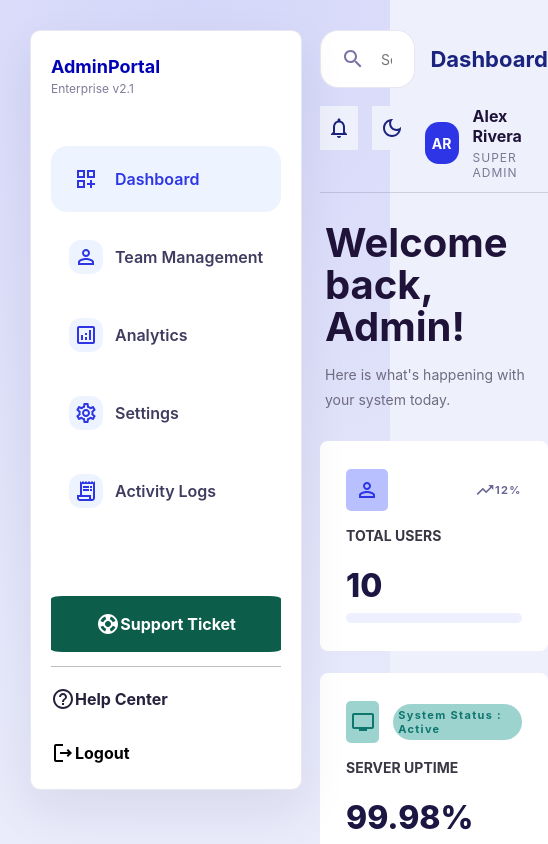
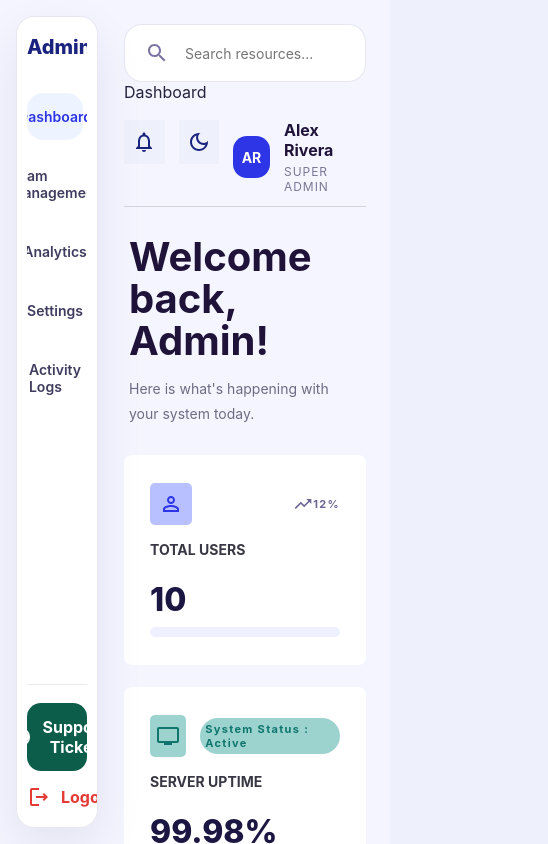
Before and after one commit to karansonimj2001/reactapp, a React (Vite) app: page /dashboard in a window 390 px wide. Both pictures are taken after typing "name@example.com", "Sample123" into the empty fields and a click on the button "Login →". Shown: the top 844 px of the page, 548 px wide, since content can reach past the window. Built offline with nearby package versions, Linux system fonts and the light colour scheme.

Commit message:
fixed the issues

```diff
--- a/src/App.css
+++ b/src/App.css
@@ -252,13 +252,12 @@
   gap: 10px;
 }
 .admin-shell {
+
   display: flex;
-  gap: 28px;
-  padding: 30px 30px 30px 320px;
+
   min-height: 100vh;
-  width: min(1400px, 100%);
-  margin: 0 auto;
-  align-items: flex-start;
+
+  background: #f4f5ff;
 }
 .pagination-bar {
   display: flex;
@@ -291,168 +290,340 @@
   font-weight: 500;
   color: #4b5563;
 }
-/* Sidebar - Fixed */
+/* =========================
+   SIDEBAR LAYOUT
+========================= */
+
 .sidebar {
+
   position: fixed;
-  left: 30px;
-  /* top: 90px; */
-  /* width: 260px; */
-  max-height: 90%;
+
+  top: 16px;
+  left: 16px;
+  bottom: 16px;
+
+  width: 270px;
+
+  background: rgba(255, 255, 255, 0.98);
+
+  border: 1px solid rgba(93, 87, 156, 0.14);
+
+  border-radius: 18px;
+
+  box-shadow:
+    0 20px 50px rgba(26, 20, 67, 0.08);
+
+  padding: 22px 18px;
+
+  z-index: 100;
+
+  /* IMPORTANT */
+  display: flex;
+  flex-direction: column;
+  justify-content: space-between;
+
+  overflow: hidden;
+}
+
+/* =========================
+   TOP SIDEBAR CONTENT
+========================= */
+
+.sidebar-brand {
+
+  display: flex;
+  flex-direction: column;
+
+  flex: 1;
+
   overflow-y: auto;
   overflow-x: hidden;
 
-  background: rgba(255, 255, 255, 0.98);
-  border: 1px solid rgba(93, 87, 156, 0.14);
-  border-radius: 10px;
-  box-shadow: 0 20px 50px rgba(26, 20, 67, 0.08);
-  padding: 25px 20px;
-
-  z-index: 100;
+  padding-right: 4px;
 }
 
-.main-content {
-  flex: 1;
-  min-width: 0;
-}
-.sidebar-brand {
-  align-items: center;
-  margin-bottom: 34px;
-}
+/* LOGO AREA */
+
 .sidebar-brand div:nth-child(1) {
-padding-bottom: 50px;
-}
-.top-search{
-  display: flex;
-  align-items: center;
-  gap: 15px;
 
-}
-.page-title{
-  font-size: 22px;
-  font-weight: 700;
-  color: #1a237e;
-}
-.sidebar-brand .brand-mark {
-  width: 48px;
-  height: 48px;
-  border-radius: 16px;
-  background: #eef0ff;
-  font-weight: 700;
-  color: #2d35e6;
-  display: grid;
-  place-items: center;
+  padding-bottom: 34px;
 }
 
+/* =========================
+   BRAND
+========================= */
+
 .sidebar-brand .brand-title {
-  font-size: 18px;
-  font-weight: 700;
+
+  font-size: 20px;
+  font-weight: 800;
+
+  color: #1a237e;
+
   margin: 0;
 }
 
 .sidebar-brand .brand-subtitle {
-  margin: 4px 0 0;
+
+  margin-top: 6px;
+
   font-size: 12px;
+
   color: #7f7c99;
 }
 
+/* =========================
+   NAVIGATION
+========================= */
+
 .sidebar-nav {
-  display: grid;
+
+  display: flex;
+  flex-direction: column;
+
   gap: 12px;
 }
 
+/* =========================
+   NAV ITEM
+========================= */
+
 .nav-item {
+
   display: flex;
   align-items: center;
-  gap: 12px;
+
+  gap: 14px;
+
   width: 100%;
-  border: 0;
+
+  border: none;
+
   border-radius: 16px;
-  padding: 16px 18px;
+
+  padding: 15px 16px;
+
   background: transparent;
+
   color: #3f3c5f;
+
+  font-size: 14px;
+  font-weight: 600;
+
+  text-align: left;
+
   cursor: pointer;
-  font-weight: 600;
-  text-align: left;
-  transition: background 0.2s ease, color 0.2s ease;
+
+  transition: all 0.25s ease;
 }
 
-.nav-item:hover:not(.disabled) {
+.nav-item:hover {
+
   background: rgba(56, 89, 208, 0.08);
 }
 
 .nav-item.active {
+
   background: #eef4ff;
+
   color: #2d35e6;
 }
 
-.nav-item.disabled {
-  opacity: 0.45;
-  cursor: not-allowed;
-}
+/* =========================
+   NAV ICON
+========================= */
 
 .nav-icon {
-  display: inline-flex;
+
+  display: flex;
   align-items: center;
   justify-content: center;
-  width: 34px;
-  height: 34px;
+
+  min-width: 36px;
+  width: 36px;
+  height: 36px;
+
   border-radius: 12px;
+
   background: #eef4ff;
+
   color: #2d35e6;
 }
 
-.support-ticket {
-  justify-content:center;
-  align-items:center;
+/* =========================
+   FOOTER
+========================= */
+
+.sidebar-footer {
+
+  padding-top: 18px;
+
+  border-top: 1px solid rgba(0,0,0,0.08);
+
   display: flex;
-  margin-top: 18px;
-  border: 0;
-  border-radius: 5%;
-  background: #0d5d4b;
-  color: #ffffff;
-  font-weight: 700;
-  padding: 16px;
-  cursor: pointer;
+  flex-direction: column;
+
+  gap: 14px;
+
+  margin-top: 20px;
 }
 
-.sidebar-footer {
-  padding-top: 20px;
-  margin-top: 24px;
-  display: grid;
-  gap: 14px;
+/* =========================
+   SUPPORT BUTTON
+========================= */
+
+.support-ticket {
+
+  display: flex;
+  align-items: center;
+  justify-content: center;
+
+  gap: 10px;
+
+  width: 100%;
+
+  border: none;
+
+  border-radius: 14px;
+
+  background: #0d5d4b;
+
+  color: white;
+
+  font-weight: 700;
+
+  padding: 15px;
+
+  cursor: pointer;
+
+  transition: 0.2s ease;
 }
 
-.logout-button {
-  justify-content: left;
-  align-items: center;
-  display: flex;
-  text-align: left;
-  width: 100%;
-  border: 0;
-  /* border-radius: 18px; */
-  background: #ffffff;
-  padding: 16px 16px 16px 0px;
-  font-weight: 700;
-  cursor: pointer;
+.support-ticket:hover {
+
+  transform: translateY(-1px);
 }
 
+/* =========================
+   HELP CENTER
+========================= */
+
 .sidebar-help {
-    cursor: pointer;
 
-    border-top: #00000042 solid 1px;
-  padding-top: 20px;
-  margin-top: 24px;
+  display: flex;
+  align-items: center;
 
-    justify-content: left;
-  align-items: center;
-  display: flex;
-  /* color: #7b7894; */
-  /* font-size: 13px; */
-  font-weight: 700;
+  gap: 10px;
+
+  font-size: 14px;
+  font-weight: 600;
+
+  color: #444;
+
+  cursor: pointer;
+
   margin: 0;
 }
 
+/* =========================
+   LOGOUT BUTTON
+========================= */
+
+.logout-button {
+
+  display: flex;
+  align-items: center;
+
+  gap: 10px;
+
+  width: 100%;
+
+  border: none;
+
+  background: transparent;
+
+  color: #e53935;
+
+  font-weight: 700;
+
+  cursor: pointer;
+
+  padding: 0;
+}
+
+/* =========================
+   MAIN CONTENT
+========================= */
+
 .admin-main {
+
+  flex: 1;
+
+  margin-left: 300px;
+
+  padding: 24px;
+
+  min-height: 100vh;
+
+  overflow-x: hidden;
+}
+
+/* =========================
+   RESPONSIVE
+========================= */
+
+@media (max-width: 992px) {
+
+  .sidebar {
+
+    width: 240px;
+  }
+
+  .admin-main {
+
+    margin-left: 260px;
+
+    width: calc(100% - 260px);
+  }
+}
+
+@media (max-width: 768px) {
+
+  .sidebar {
+
+    width: 82px;
+
+    padding: 18px 10px;
+  }
+
+  .brand-subtitle,
+  .nav-item span:last-child,
+  .sidebar-help,
+  .logout-button span,
+  .support-ticket span {
+
+    display: none;
+  }
+
+  .admin-main {
+
+    margin-left: 100px;
+
+    width: calc(100% - 100px);
+  }
+
+  .nav-item {
+
+    justify-content: center;
+  }
+
+  .support-ticket {
+
+    padding: 14px;
+  }
+}
+
+.admin-mai {
   display: grid;
   gap: 26px;
 }
--- a/src/App.jsx
+++ b/src/App.jsx
@@ -12,108 +12,42 @@ import Settings from "./page/Settings";
 import ActivityLogs from "./page/ActivityLogs";
 
 function App() {
-
   const [user, setUser] = useState(null);
 
   useEffect(() => {
-
-    const savedUser =
-      localStorage.getItem("adminPortalUser");
+    const savedUser = localStorage.getItem("adminPortalUser");
 
     if (savedUser) {
-
-      const userObject =
-        JSON.parse(savedUser);
+      const userObject = JSON.parse(savedUser);
 
       setUser(userObject);
     }
-
   }, []);
 
   function handleLogin(userData) {
-
-    localStorage.setItem(
-      "adminPortalUser",
-      JSON.stringify(userData)
-    );
+    localStorage.setItem("adminPortalUser", JSON.stringify(userData));
 
     setUser(userData);
   }
 
-  function handleLogout() {
-
-    localStorage.removeItem(
-      "adminPortalUser"
-    );
-
-    setUser(null);
-  }
 
   // LOGIN PAGE
   if (!user) {
-    return (
-      <Login onLogin={handleLogin} />
-    );
+    return <Login onLogin={handleLogin} />;
   }
 
   // ROUTES
   return (
+    <Routes>
+      <Route path="/dashboard" element={<Dashboard user={user} />} />
 
-    <Routes>
+      <Route path="/team-management" element={<TeamManagement />} />
 
-      <Route
-        path="/"
-        element={
-          <Navigate to="/dashboard" />
-        }
-      />
+      <Route path="/analytics" element={<Analytics />} />
 
-      <Route
-        path="/dashboard"
-        element={
-          <Dashboard
-            user={user}
-            onLogout={handleLogout}
-          />
-        }
-      />
+      <Route path="/settings" element={<Settings />} />
 
-      <Route
-        path="/team-management"
-        element={
-          <TeamManagement
-            onLogout={handleLogout}
-          />
-        }
-      />
-
-      <Route
-        path="/analytics"
-        element={
-          <Analytics
-            onLogout={handleLogout}
-          />
-        }
-      />
-
-      <Route
-        path="/settings"
-        element={
-          <Settings
-            onLogout={handleLogout}
-          />
-        }
-      />
-
-      <Route
-        path="/activity-logs"
-        element={
-          <ActivityLogs
-            onLogout={handleLogout}
-          />
-        }
-      />
-
+      <Route path="/activity-logs" element={<ActivityLogs />} />
     </Routes>
   );
 }
--- a/src/Layouts/AdminLayouts.jsx
+++ b/src/Layouts/AdminLayouts.jsx
@@ -1,14 +1,23 @@
 import Sidebar from "../components/Sidebar";
 
-function AdminLayout({
-  children,
-  onLogout,
-}) {
+function AdminLayout({ children }) {
+
+  function handleLogout() {
+
+    localStorage.removeItem(
+      "adminPortalUser"
+    );
+
+    window.location.href = "/login";
+  }
 
   return (
+
     <div className="admin-shell">
 
-      <Sidebar onLogout={onLogout} />
+      <Sidebar
+        onLogout={handleLogout}
+      />
 
       <main className="admin-main">
         {children}
--- a/src/page/ActivityLogs.jsx
+++ b/src/page/ActivityLogs.jsx
@@ -1,10 +1,10 @@
 import AdminLayout from "../Layouts/AdminLayouts";
 
-function ActivityLogs({ onLogout }) {
+function ActivityLogs() {
 
   return (
 
-    <AdminLayout onLogout={onLogout}>
+    <AdminLayout>
 
       <h1>Activity Logs</h1>
 
--- a/src/page/Analytics.jsx
+++ b/src/page/Analytics.jsx
@@ -1,10 +1,10 @@
 import AdminLayout from "../Layouts/AdminLayouts";
 
-function Analytics({ onLogout }) {
+function Analytics() {
 
   return (
 
-    <AdminLayout onLogout={onLogout}>
+    <AdminLayout>
 
       <h1>Analytics Page</h1>
 
--- a/src/page/Dashboard.jsx
+++ b/src/page/Dashboard.jsx
@@ -162,7 +162,7 @@ function getInitials(name) {
   return (first + second).toUpperCase();
 }
 
-function Dashboard({ user, onLogout }) {
+function Dashboard({ user }) {
   const navigate = useNavigate();
   const location = useLocation();
   const selectedNav = location.pathname;
@@ -233,8 +233,8 @@ function Dashboard({ user, onLogout }) {
   }
 
   return (
-    <AdminLayout onLogout={onLogout}>
-      <main className="admin-main">
+    <AdminLayout>
+      <main className="admin-mai">
         <div className="top-bar">
           <div className="top-search">
             <div className="search-box">
@@ -331,11 +331,11 @@ function Dashboard({ user, onLogout }) {
           <section className="activity-card">
             <div className="card-header">
               <h2>
-                {selectedNav === "dashboard"
+                {selectedNav === "/dashboard"
                   ? "Recent Activity Log"
-                  : selectedNav === "Teammanagement"
+                  : selectedNav === "/team-management"
                     ? "Team Users"
-                    : selectedNav === "activity"
+                    : selectedNav === "/activity-logs"
                       ? "Activity Logs"
                       : "System Table"}
               </h2>
--- a/src/page/Settings.jsx
+++ b/src/page/Settings.jsx
@@ -1,10 +1,10 @@
 import AdminLayout from "../Layouts/AdminLayouts";
 
-function ActivityLogs({ onLogout }) {
+function ActivityLogs() {
 
   return (
 
-    <AdminLayout onLogout={onLogout}>
+    <AdminLayout>
 
       <h1>Activity Logs</h1>
 
```
